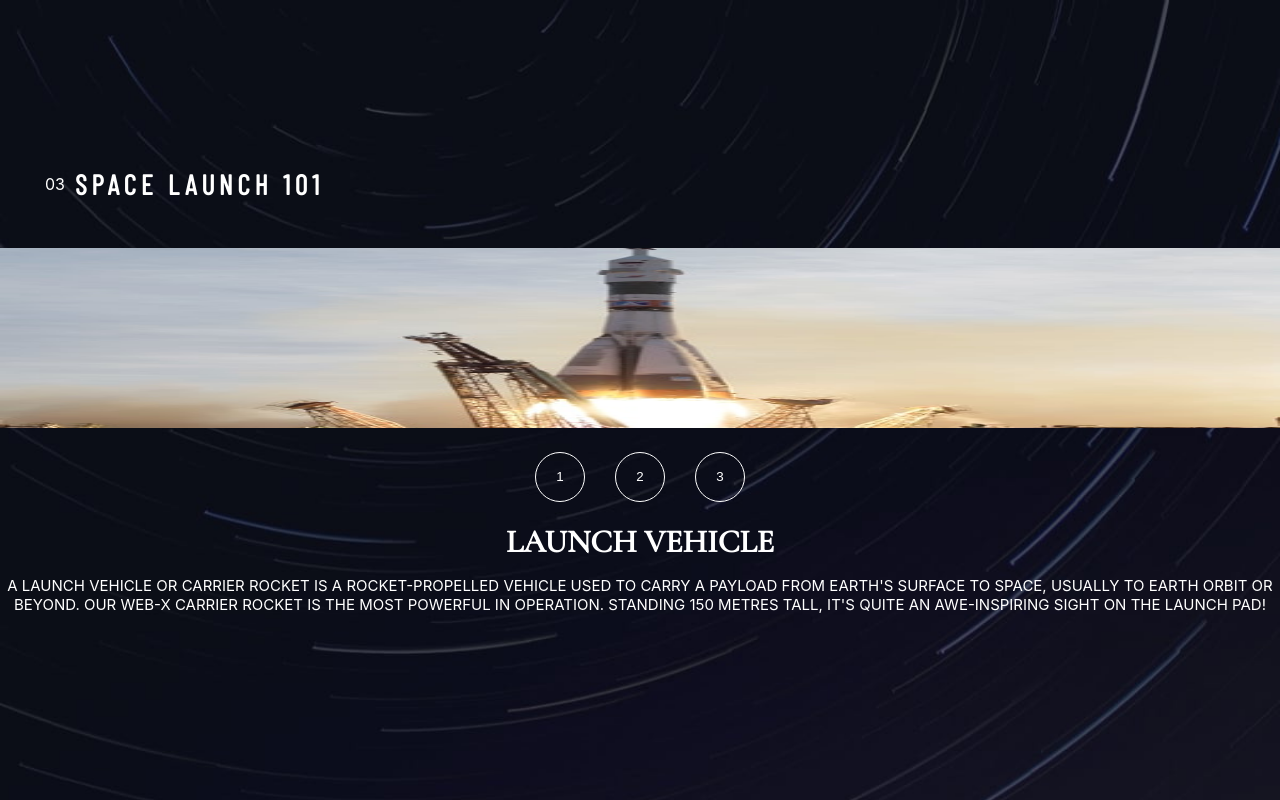
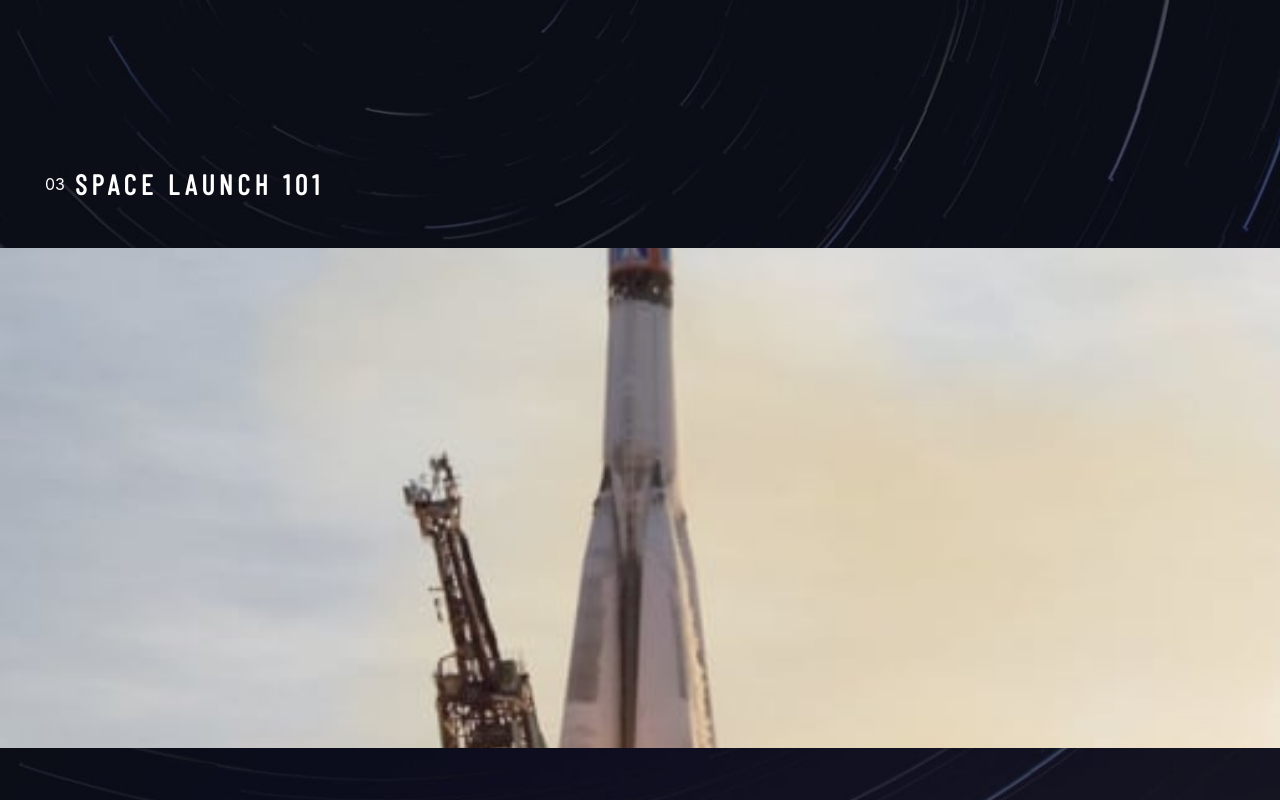
Before and after one commit to Stamwill/space-tourism, a Next.js app: page /technology in a window 1280 px wide. Shown: the top 800 px of the page. Built offline with nearby package versions, Linux system fonts and the light colour scheme.

Commit message:
[Tech] Add styling

```diff
--- a/src/blocks/Tech/Tech.js
+++ b/src/blocks/Tech/Tech.js
@@ -5,8 +5,6 @@ import classes from './Tech.module.css'
 
 const Technology = React.forwardRef(function Technology(props, ref) {
   const { className, children, api, ...other } = props
-
-  const numTest = [1, 2, 3]
 
   const [currentImg, setCurrentImg] = React.useState(api[0].images.img)
   const [currentTitle, setCurrentTitle] = React.useState(api[0].title)
@@ -40,6 +38,7 @@ const Technology = React.forwardRef(function Technology(props, ref) {
       </div>
 
       <div className={classes.container}>
+        <h5 className={classes.subTitle}>The Terminology...</h5>
         <h4 className={classes.title}>{currentTitle}</h4>
         <p className={classes.description}>{currentDescription}</p>
       </div>
--- a/src/blocks/Tech/Tech.module.css
+++ b/src/blocks/Tech/Tech.module.css
@@ -30,16 +30,22 @@
 
 .imgContainer {
   width: 100%;
+  height: 180px;
 }
 
 .img {
-  height: 180px;
+  object-fit: cover;
+  height: 100%;
   width: 100%;
 }
 
 .container {
   margin: 0 auto;
   text-align: center;
+}
+
+.subTitle {
+  color: var(--white-color);
 }
 
 .title,
@@ -54,3 +60,34 @@
   margin-bottom: 0;
   font-size: 15px;
 }
+
+@media screen and (min-width: 500px) {
+  .imgContainer {
+    height: 300px;
+  }
+}
+
+@media screen and (min-width: 768px) {
+  .imgContainer {
+    height: 400px;
+  }
+
+  .buttons {
+    margin-top: 50px;
+  }
+  .btn {
+    height: 80px;
+    width: 80px;
+    margin: 40px 30px;
+  }
+
+  .container {
+    width: 70%;
+  }
+}
+
+@media screen and (min-width: 1200px) {
+  .imgContainer {
+    height: 500px;
+  }
+}
```
